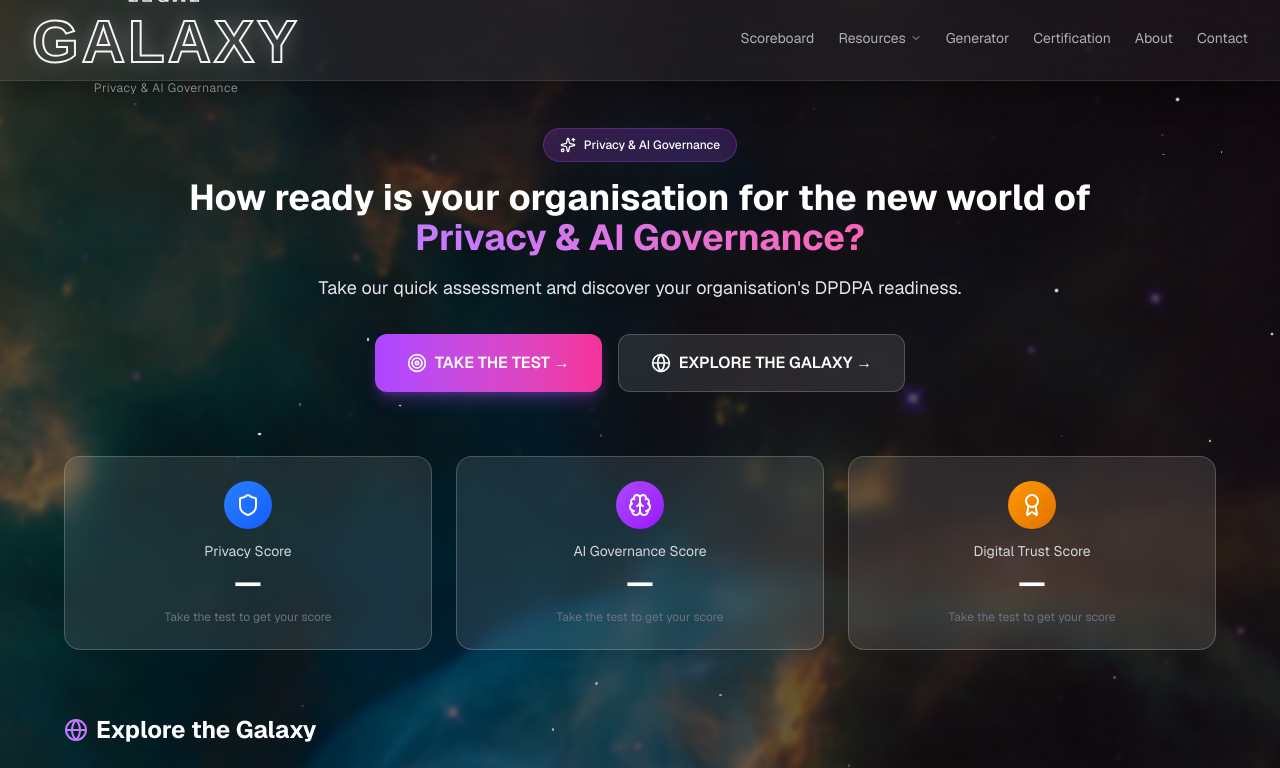
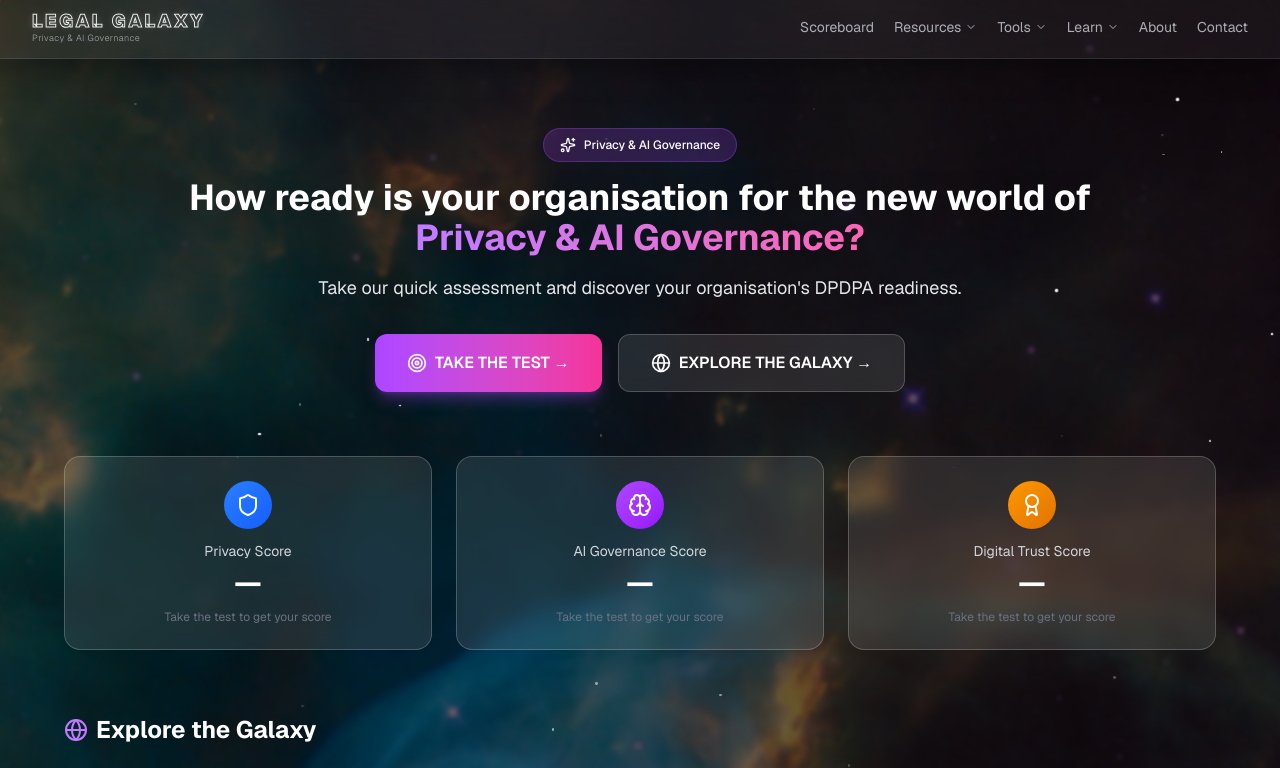
Before and after one commit to yashkulshrestha1102/data-protection-galaxy, a Next.js app: page / in a window 1280 px wide. Shown: the top 768 px of the page. Built offline with nearby package versions, Linux system fonts and the light colour scheme.

Commit message:
whole navbar change

```diff
--- a/components/layout/Header.tsx
+++ b/components/layout/Header.tsx
@@ -5,73 +5,61 @@ import { usePathname } from "next/navigation";
 import { useState } from "react";
 import { Menu, X, ChevronDown } from "lucide-react";
 
-// ===== NEW NAVIGATION STRUCTURE =====
-// Home removed, Resources dropdown added
-const navLinks = [
-  { href: "/scorecard", label: "Scoreboard" },
-  { href: "/generator", label: "Generator" },
-  { href: "/certificate-course", label: "Certification Course" },
-  { href: "/about", label: "About" },
-  { href: "/contact", label: "Contact" },
-];
-
 // ===== RESOURCES DROPDOWN ITEMS =====
 const resourcesDropdown = [
   { href: "/galaxy", label: "Galaxy" },
   { href: "/insight", label: "Insights" },
+  { href: "/map", label: "Map" },
+];
+
+// ===== TOOLS DROPDOWN ITEMS =====
+const toolsDropdown = [
+  { href: "/generator", label: "Generator" },
+  { href: "/scorecard", label: "Scoreboard" },
+  { href: "/templates", label: "Templates" },
+];
+
+// ===== LEARN DROPDOWN ITEMS =====
+const learnDropdown = [
+  { href: "/certificate-course", label: "Certification" },
   { href: "/resources/guides", label: "Guides" },
-  { href: "/map", label: "Map" },
 ];
 
 export const Header = () => {
   const [isOpen, setIsOpen] = useState(false);
-  const [isResourcesOpen, setIsResourcesOpen] = useState(false);
+  const [openDropdown, setOpenDropdown] = useState<string | null>(null);
   const pathname = usePathname();
+
+  const handleMouseEnter = (dropdown: string) => setOpenDropdown(dropdown);
+  const handleMouseLeave = () => setOpenDropdown(null);
 
   return (
     <header className="fixed top-0 left-0 right-0 z-50 bg-white/5 backdrop-blur-2xl border-b border-white/10 shadow-[0_8px_32px_rgba(0,0,0,0.4)]">
       <div className="max-w-7xl mx-auto px-4 sm:px-6 lg:px-8">
-        <div className="flex items-center justify-between h-20">
-                   {/* ===== LOGO ===== */}
+        {/* Yahan h-20 hataya aur py-3 lagaya hai taaki content fit rahe */}
+        <div className="flex items-center justify-between py-3">
+
+          {/* ===== FIXED LOGO (Single Line + Tagline) ===== */}
           <Link href="/" className="flex flex-col group cursor-pointer" prefetch={true}>
-
-            {/* HOLLOW GLASS LOGO START */}
-            <div className="relative flex flex-col items-center">
-
-              {/* TOP TEXT: LEGAL */}
+            <div className="relative flex flex-col items-start">
               <span
-                className="text-sm md:text-base font-bold uppercase tracking-[0.3em] text-transparent mb-1"
+                className="text-base md:text-lg font-black uppercase tracking-[0.15em] text-transparent leading-none"
                 style={{
-                  WebkitTextStroke: '1.5px rgba(255,255,255,0.9)', // Hollow outline
-                  textShadow: '0 0 10px rgba(255,255,255,0.2)'      // Subtle glow
+                  WebkitTextStroke: '1px rgba(255,255,255,0.9)',
+                  textShadow: '0 0 8px rgba(255,255,255,0.2)'
                 }}
               >
-                Legal
+                Legal Galaxy
               </span>
-
-              {/* MAIN TEXT: GALAXY (Hollow Glass Style) */}
-              <span
-                className="text-4xl md:text-6xl font-black uppercase tracking-wider text-transparent leading-none"
-                style={{
-                  WebkitTextStroke: '2px rgba(255,255,255,0.95)', // Hollow Outline (Thick)
-                  textShadow: '0 0 20px rgba(255,255,255,0.3), 0 4px 15px rgba(0,0,0,0.3)', // Glass Glow
-                  fontFamily: 'Arial, sans-serif'
-                }}
-              >
-                Galaxy
-              </span>
-
-            </div>
-            {/* HOLLOW GLASS LOGO END */}
-
-            <span className="text-[10px] md:text-xs text-gray-300/70 tracking-wider mt-2 font-light text-center">
+              <span className="text-[8px] md:text-[9px] text-gray-300/70 tracking-wider mt-0.5 font-light">
                  Privacy & AI Governance
               </span>
+            </div>
           </Link>
 
           {/* ===== DESKTOP NAVIGATION ===== */}
-          <nav className="hidden md:flex items-center gap-6">
-            {/* Scoreboard */}
+          <nav className="hidden md:flex items-center gap-5">
+            {/* Scoreboard (Direct Link) */}
             <Link
               href="/scorecard"
               prefetch={true}
@@ -87,22 +75,21 @@ export const Header = () => {
             {/* Resources Dropdown */}
             <div
               className="relative"
-              onMouseEnter={() => setIsResourcesOpen(true)}
-              onMouseLeave={() => setIsResourcesOpen(false)}
+              onMouseEnter={() => handleMouseEnter('resources')}
+              onMouseLeave={handleMouseLeave}
             >
               <button
                 className={`text-sm transition-all duration-200 flex items-center gap-1 ${
-                  resourcesDropdown.some(item => pathname === item.href)
+                  openDropdown === 'resources' || resourcesDropdown.some(item => pathname === item.href)
                     ? 'text-white font-semibold border-b-2 border-purple-400 pb-1'
                     : 'text-gray-300/80 hover:text-white hover:border-b-2 hover:border-purple-400/50 pb-1'
                 }`}
               >
                 Resources
-                <ChevronDown className={`w-3 h-3 transition-transform ${isResourcesOpen ? 'rotate-180' : ''}`} />
+                <ChevronDown className={`w-3 h-3 transition-transform ${openDropdown === 'resources' ? 'rotate-180' : ''}`} />
               </button>
 
-              {/* Dropdown Menu */}
-              {isResourcesOpen && (
+              {openDropdown === 'resources' && (
                 <div className="absolute top-full left-0 mt-2 w-48 bg-black/90 backdrop-blur-2xl border border-white/10 rounded-xl shadow-2xl py-2">
                   {resourcesDropdown.map((item) => (
                     <Link
@@ -122,31 +109,79 @@ export const Header = () => {
               )}
             </div>
 
-            {/* Generator */}
-            <Link
-              href="/generator"
-              prefetch={true}
-              className={`text-sm transition-all duration-200 ${
-                pathname === "/generator"
+            {/* Tools Dropdown */}
+            <div
+              className="relative"
+              onMouseEnter={() => handleMouseEnter('tools')}
+              onMouseLeave={handleMouseLeave}
+            >
+              <button
+                className={`text-sm transition-all duration-200 flex items-center gap-1 ${
+                  openDropdown === 'tools' || toolsDropdown.some(item => pathname === item.href)
                     ? 'text-white font-semibold border-b-2 border-purple-400 pb-1'
                     : 'text-gray-300/80 hover:text-white hover:border-b-2 hover:border-purple-400/50 pb-1'
                 }`}
               >
-              Generator
+                Tools
+                <ChevronDown className={`w-3 h-3 transition-transform ${openDropdown === 'tools' ? 'rotate-180' : ''}`} />
+              </button>
+
+              {openDropdown === 'tools' && (
+                <div className="absolute top-full left-0 mt-2 w-48 bg-black/90 backdrop-blur-2xl border border-white/10 rounded-xl shadow-2xl py-2">
+                  {toolsDropdown.map((item) => (
+                    <Link
+                      key={item.href}
+                      href={item.href}
+                      prefetch={true}
+                      className={`block px-4 py-2.5 text-sm transition-colors ${
+                        pathname === item.href
+                          ? 'text-white bg-purple-500/20'
+                          : 'text-gray-300/80 hover:text-white hover:bg-white/10'
+                      }`}
+                    >
+                      {item.label}
                     </Link>
+                  ))}
+                </div>
+              )}
+            </div>
 
-            {/* Certification Course */}
-            <Link
-              href="/certificate-course"
-              prefetch={true}
-              className={`text-sm transition-all duration-200 ${
-                pathname === "/certificate-course"
+            {/* Learn Dropdown */}
+            <div
+              className="relative"
+              onMouseEnter={() => handleMouseEnter('learn')}
+              onMouseLeave={handleMouseLeave}
+            >
+              <button
+                className={`text-sm transition-all duration-200 flex items-center gap-1 ${
+                  openDropdown === 'learn' || learnDropdown.some(item => pathname === item.href)
                     ? 'text-white font-semibold border-b-2 border-purple-400 pb-1'
                     : 'text-gray-300/80 hover:text-white hover:border-b-2 hover:border-purple-400/50 pb-1'
                 }`}
               >
-              Certification
+                Learn
+                <ChevronDown className={`w-3 h-3 transition-transform ${openDropdown === 'learn' ? 'rotate-180' : ''}`} />
+              </button>
+
+              {openDropdown === 'learn' && (
+                <div className="absolute top-full left-0 mt-2 w-48 bg-black/90 backdrop-blur-2xl border border-white/10 rounded-xl shadow-2xl py-2">
+                  {learnDropdown.map((item) => (
+                    <Link
+                      key={item.href}
+                      href={item.href}
+                      prefetch={true}
+                      className={`block px-4 py-2.5 text-sm transition-colors ${
+                        pathname === item.href
+                          ? 'text-white bg-purple-500/20'
+                          : 'text-gray-300/80 hover:text-white hover:bg-white/10'
+                      }`}
+                    >
+                      {item.label}
                     </Link>
+                  ))}
+                </div>
+              )}
+            </div>
 
             {/* About */}
             <Link
@@ -185,99 +220,56 @@ export const Header = () => {
           </button>
         </div>
 
-        {/* ===== MOBILE NAVIGATION ===== */}
+        {/* ===== MOBILE NAVIGATION (Complete) ===== */}
         {isOpen && (
           <div className="md:hidden py-4 border-t border-white/10 bg-white/5 backdrop-blur-xl">
             <nav className="flex flex-col gap-1">
+
               {/* Scoreboard */}
-              <Link
-                href="/scorecard"
-                prefetch={true}
-                onClick={() => setIsOpen(false)}
-                className={`px-4 py-2.5 rounded-lg transition-all ${
-                  pathname === "/scorecard"
-                    ? 'bg-gradient-to-r from-purple-500/20 to-blue-500/20 text-white font-semibold border border-purple-400/30'
-                    : 'text-gray-300/80 hover:text-white hover:bg-white/10'
-                }`}
-              >
+              <Link href="/scorecard" prefetch={true} onClick={() => setIsOpen(false)} className={`px-4 py-2.5 rounded-lg transition-all ${pathname === "/scorecard" ? 'bg-gradient-to-r from-purple-500/20 to-blue-500/20 text-white font-semibold border border-purple-400/30' : 'text-gray-300/80 hover:text-white hover:bg-white/10'}`}>
                 Scoreboard
               </Link>
 
-              {/* Resources - Mobile Dropdown */}
+              {/* Resources - Mobile */}
               <div className="px-4 py-1">
                 <p className="text-xs text-gray-500 uppercase tracking-wider font-semibold mb-1">Resources</p>
                 {resourcesDropdown.map((item) => (
-                  <Link
-                    key={item.href}
-                    href={item.href}
-                    prefetch={true}
-                    onClick={() => setIsOpen(false)}
-                    className={`block px-4 py-2 rounded-lg transition-all text-sm ${
-                      pathname === item.href
-                        ? 'text-white bg-purple-500/20 font-semibold'
-                        : 'text-gray-300/80 hover:text-white hover:bg-white/10'
-                    }`}
-                  >
+                  <Link key={item.href} href={item.href} prefetch={true} onClick={() => setIsOpen(false)} className={`block px-4 py-2 rounded-lg transition-all text-sm ${pathname === item.href ? 'text-white bg-purple-500/20 font-semibold' : 'text-gray-300/80 hover:text-white hover:bg-white/10'}`}>
                     {item.label}
                   </Link>
                 ))}
               </div>
 
-              {/* Generator */}
-              <Link
-                href="/generator"
-                prefetch={true}
-                onClick={() => setIsOpen(false)}
-                className={`px-4 py-2.5 rounded-lg transition-all ${
-                  pathname === "/generator"
-                    ? 'bg-gradient-to-r from-purple-500/20 to-blue-500/20 text-white font-semibold border border-purple-400/30'
-                    : 'text-gray-300/80 hover:text-white hover:bg-white/10'
-                }`}
-              >
-                Generator
+              {/* Tools - Mobile */}
+              <div className="px-4 py-1">
+                <p className="text-xs text-gray-500 uppercase tracking-wider font-semibold mb-1">Tools</p>
+                {toolsDropdown.map((item) => (
+                  <Link key={item.href} href={item.href} prefetch={true} onClick={() => setIsOpen(false)} className={`block px-4 py-2 rounded-lg transition-all text-sm ${pathname === item.href ? 'text-white bg-purple-500/20 font-semibold' : 'text-gray-300/80 hover:text-white hover:bg-white/10'}`}>
+                    {item.label}
                   </Link>
+                ))}
+              </div>
 
-              {/* Certification */}
-              <Link
-                href="/certificate-course"
-                prefetch={true}
-                onClick={() => setIsOpen(false)}
-                className={`px-4 py-2.5 rounded-lg transition-all ${
-                  pathname === "/certificate-course"
-                    ? 'bg-gradient-to-r from-purple-500/20 to-blue-500/20 text-white font-semibold border border-purple-400/30'
-                    : 'text-gray-300/80 hover:text-white hover:bg-white/10'
-                }`}
-              >
-                Certification
+              {/* Learn - Mobile */}
+              <div className="px-4 py-1">
+                <p className="text-xs text-gray-500 uppercase tracking-wider font-semibold mb-1">Learn</p>
+                {learnDropdown.map((item) => (
+                  <Link key={item.href} href={item.href} prefetch={true} onClick={() => setIsOpen(false)} className={`block px-4 py-2 rounded-lg transition-all text-sm ${pathname === item.href ? 'text-white bg-purple-500/20 font-semibold' : 'text-gray-300/80 hover:text-white hover:bg-white/10'}`}>
+                    {item.label}
                   </Link>
+                ))}
+              </div>
 
               {/* About */}
-              <Link
-                href="/about"
-                prefetch={true}
-                onClick={() => setIsOpen(false)}
-                className={`px-4 py-2.5 rounded-lg transition-all ${
-                  pathname === "/about"
-                    ? 'bg-gradient-to-r from-purple-500/20 to-blue-500/20 text-white font-semibold border border-purple-400/30'
-                    : 'text-gray-300/80 hover:text-white hover:bg-white/10'
-                }`}
-              >
+              <Link href="/about" prefetch={true} onClick={() => setIsOpen(false)} className={`px-4 py-2.5 rounded-lg transition-all ${pathname === "/about" ? 'bg-gradient-to-r from-purple-500/20 to-blue-500/20 text-white font-semibold border border-purple-400/30' : 'text-gray-300/80 hover:text-white hover:bg-white/10'}`}>
                 About
               </Link>
 
               {/* Contact */}
-              <Link
-                href="/contact"
-                prefetch={true}
-                onClick={() => setIsOpen(false)}
-                className={`px-4 py-2.5 rounded-lg transition-all ${
-                  pathname === "/contact"
-                    ? 'bg-gradient-to-r from-purple-500/20 to-blue-500/20 text-white font-semibold border border-purple-400/30'
-                    : 'text-gray-300/80 hover:text-white hover:bg-white/10'
-                }`}
-              >
+              <Link href="/contact" prefetch={true} onClick={() => setIsOpen(false)} className={`px-4 py-2.5 rounded-lg transition-all ${pathname === "/contact" ? 'bg-gradient-to-r from-purple-500/20 to-blue-500/20 text-white font-semibold border border-purple-400/30' : 'text-gray-300/80 hover:text-white hover:bg-white/10'}`}>
                 Contact
               </Link>
+
             </nav>
           </div>
         )}
```
Lines whose indentation alone changed are shown as unchanged.
